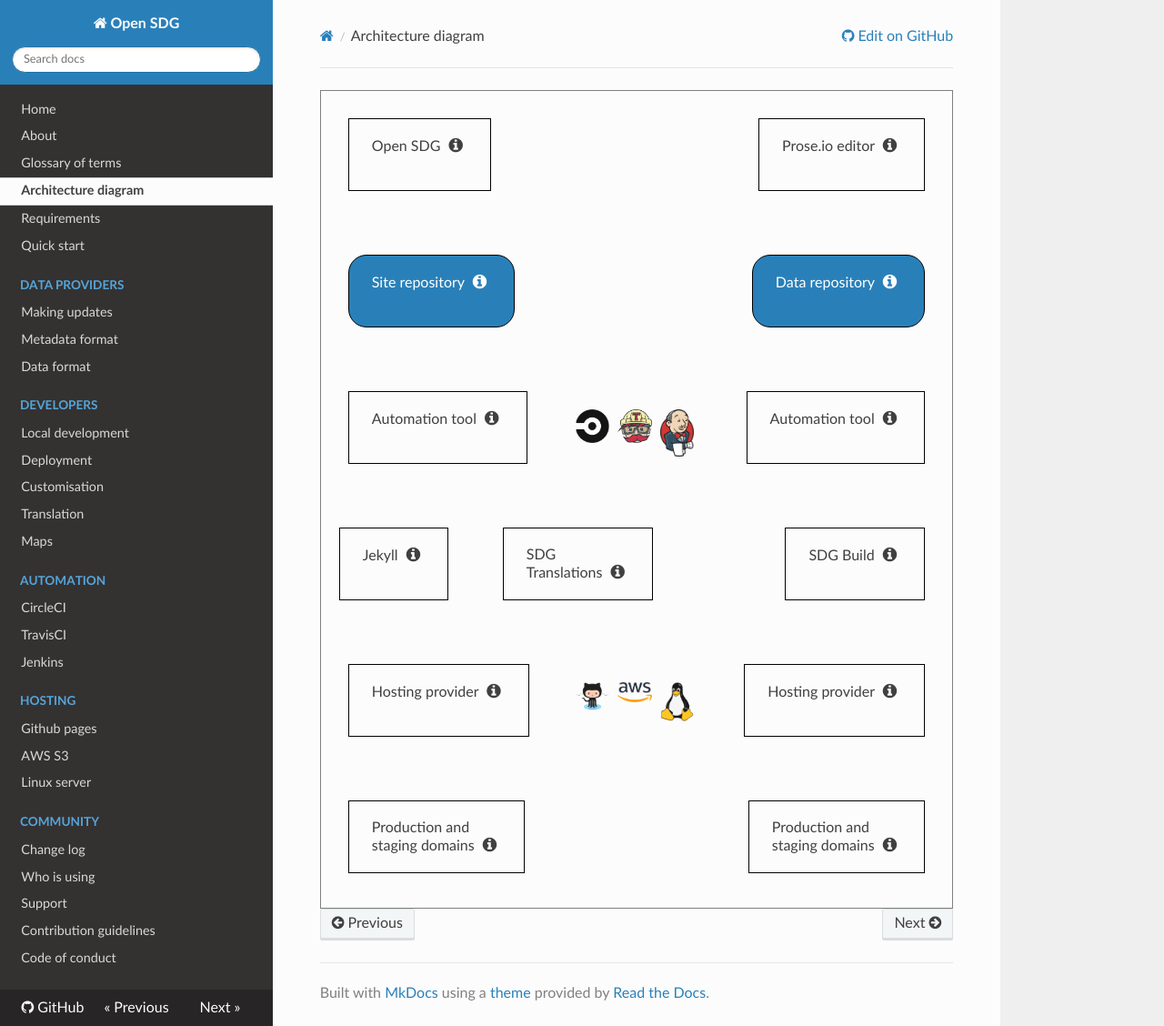
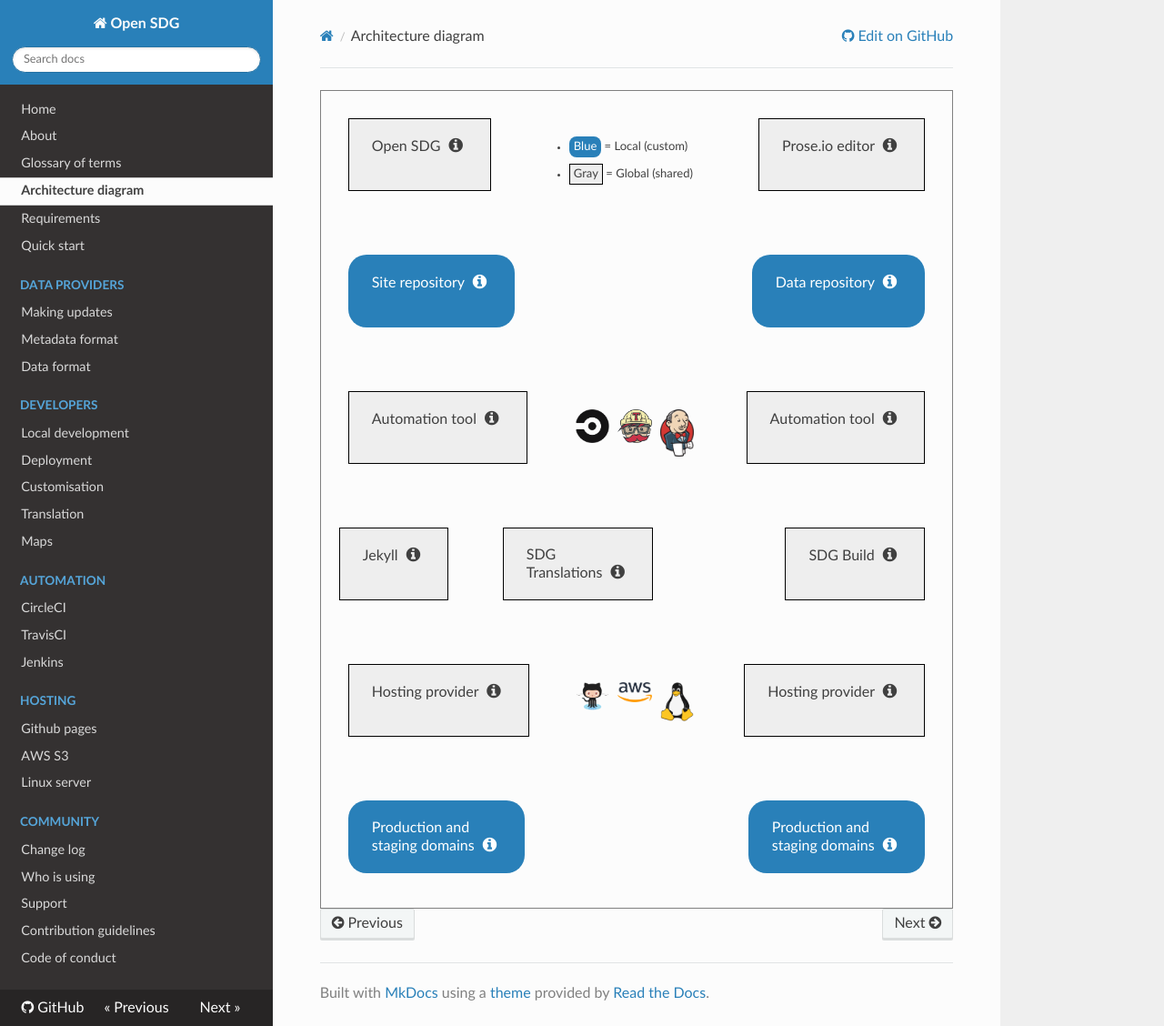
Before and after one commit to open-sdg/open-sdg, an MkDocs documentation site: the page built from docs/architecture.md, in a window 1280 px wide and 1128 px high. Shown: the whole window at 91% size. Built offline with MkDocs 1.6.1, drawn with Linux system fonts in a browser that asks for light colours; nearby versions of some CDN libraries; old or Windows-style settings are respelled for this version of MkDocs.

Commit message:
Added a legend

```diff
--- a/docs/architecture.md
+++ b/docs/architecture.md
@@ -5,7 +5,11 @@
 
 <div id="architecture">
   <div class="container">
-    <div class="node row1 site-column" id="open-sdg">
+    <ul id="legend">
+      <li><span class="local swatch">Blue</span> = Local (custom)</li>
+      <li><span class="global swatch">Gray</span> = Global (shared)</li>
+    </ul>
+    <div class="node global row1 site-column" id="open-sdg">
       Open SDG
       <i tabindex="0" class="fa fa-info-circle"></i>
       <span class="info">
@@ -15,7 +19,7 @@
         designed to be easily customised if needed.
       </span>
     </div>
-    <div class="node row2 site-column" id="site-repo">
+    <div class="node local row2 site-column" id="site-repo">
       Site repository
       <i tabindex="0" class="fa fa-info-circle"></i>
       <span class="info">
@@ -26,7 +30,7 @@
         site.
       </span>
     </div>
-    <div class="node row1 data-column" id="prose-io">
+    <div class="node global row1 data-column" id="prose-io">
       Prose.io editor
       <i tabindex="0" class="fa fa-info-circle"></i>
       <span class="info">
@@ -37,7 +41,7 @@
         the platform.
       </span>
     </div>
-    <div class="node row2 data-column" id="data-repo">
+    <div class="node local row2 data-column" id="data-repo">
       Data repository
       <i tabindex="0" class="fa fa-info-circle"></i>
       <span class="info">
@@ -47,7 +51,7 @@
         handled here.
       </span>
     </div>
-    <div class="node row3 site-column" id="automation-site">
+    <div class="node global row3 site-column" id="automation-site">
       Automation tool
       <i tabindex="0" class="fa fa-info-circle"></i>
       <span class="info">
@@ -55,7 +59,7 @@
         or <a href="../automation/travis-ci/">TravisCI</a>, performs configured actions in response to events or schedules.
       </span>
     </div>
-    <div class="node row4" id="jekyll">
+    <div class="node global row4" id="jekyll">
       Jekyll
       <i tabindex="0" class="fa fa-info-circle"></i>
       <span class="info">
@@ -63,7 +67,7 @@
         compiles the everything into a fast and secure website.
       </span>
     </div>
-    <div class="node row4 site-column" id="sdg-translations">
+    <div class="node global row4 site-column" id="sdg-translations">
       SDG<br> Translations
       <i tabindex="0" class="fa fa-info-circle"></i>
       <span class="info">
@@ -73,7 +77,7 @@
         any implementation-specific text as needed.
       </span>
     </div>
-    <div class="node row3 data-column" id="automation-data">
+    <div class="node global row3 data-column" id="automation-data">
       Automation tool
       <i tabindex="0" class="fa fa-info-circle"></i>
       <span class="info">
@@ -81,7 +85,7 @@
         or <a href="../automation/travis-ci/">TravisCI</a>, performs configured actions in response to events or schedules.
       </span>
     </div>
-    <div class="node row4 data-column" id="sdg-build">
+    <div class="node global row4 data-column" id="sdg-build">
       SDG Build
       <i tabindex="0" class="fa fa-info-circle"></i>
       <span class="info">
@@ -91,7 +95,7 @@
         This is a stand-alone library which does not require customisation.
       </span>
     </div>
-    <div class="node row5 site-column" id="hosting-site">
+    <div class="node global row5 site-column" id="hosting-site">
       Hosting provider
       <i tabindex="0" class="fa fa-info-circle"></i>
       <span class="info">
@@ -99,7 +103,7 @@
         uploaded files to serve them as a static website.
       </span>
     </div>
-    <div class="node row5 data-column" id="hosting-data">
+    <div class="node global row5 data-column" id="hosting-data">
       Hosting provider
       <i tabindex="0" class="fa fa-info-circle"></i>
       <span class="info">
@@ -117,7 +121,7 @@
       <img src="../img/aws.png" alt="Logo for AWS" />
       <img src="../img/linux.png" alt="Logo for Linux" />
     </div>
-    <div class="node row6 site-column" id="prod-stage-site">
+    <div class="node local row6 site-column" id="prod-stage-site">
       Production and <br>staging domains
       <i tabindex="0" class="fa fa-info-circle"></i>
       <span class="info">
@@ -125,7 +129,7 @@
         and <strong>production</strong> - accessible at different domain names.
       </span>
     </div>
-    <div class="node row6 data-column" id="prod-stage-data">
+    <div class="node local row6 data-column" id="prod-stage-data">
       Production and <br>staging domains
       <i tabindex="0" class="fa fa-info-circle"></i>
       <span class="info">
--- a/docs/css/architecture.css
+++ b/docs/css/architecture.css
@@ -9,10 +9,38 @@
   position: relative;
 }
 
+.local {
+  background-color: #2980B9;
+  color: white;
+  border: 1px solid transparent;
+  border-radius: 20px;
+}
+.global {
+  background-color: #EEE;
+  border: 1px solid black;
+  border-radius: 0px;
+}
+
+#legend {
+  position: absolute;
+  top: 30px;
+  left: 35%;
+  font-size: small;
+  width: 230px;
+}
+#legend .swatch {
+  padding: 4px;
+}
+#legend .local {
+  border-radius: 8px;
+}
+#legend li {
+  margin-bottom: 6px;
+}
+
 .node {
   height: 80px;
   padding: 20px 25px 0px 25px;
-  border: 1px solid black;
   position: absolute;
   cursor: pointer;
 }
@@ -83,12 +111,6 @@
   float: left;
   margin-right: 3%;
   margin-left: 3%;
-}
-
-#data-repo, #site-repo {
-  background-color: #2980B9;
-  color: white;
-  border-radius: 20px;
 }
 
 .connector-tooltip { z-index: 3; }
```
